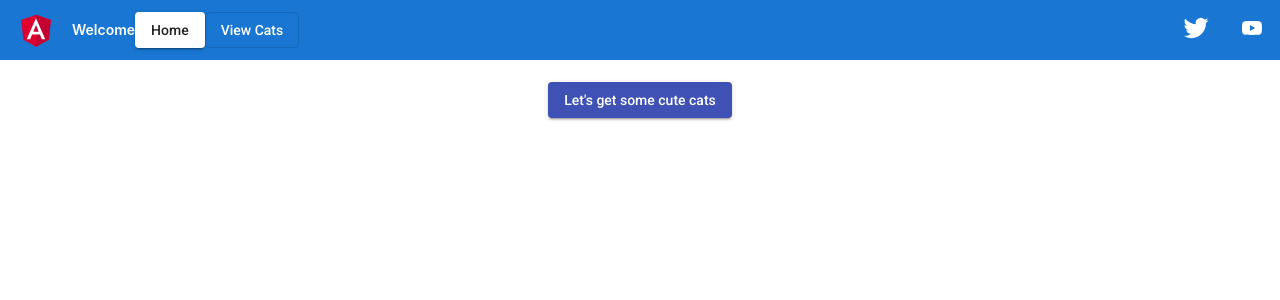
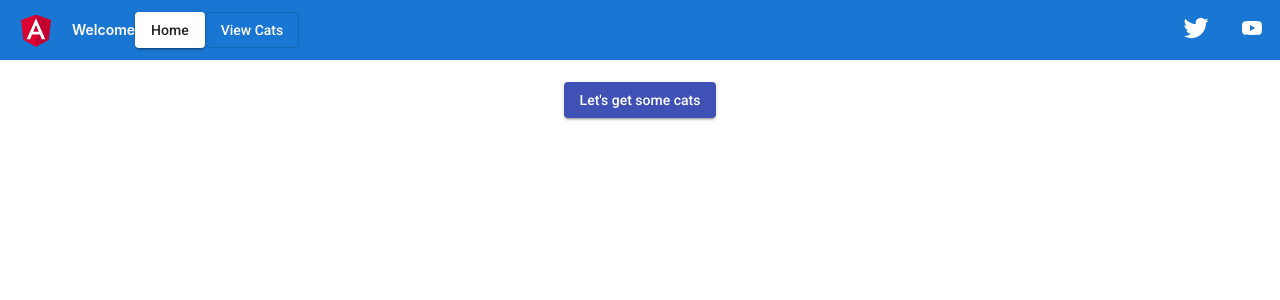
Before and after one commit to HenryZerocool/visual-antidote-henry, an Angular app: page /viewcats in a window 1280 px wide. Shown: the top 300 px of the page. Built offline with nearby package versions, Linux system fonts and the light colour scheme.

Commit message:
Update viewcats.component.html

```diff
--- a/src/app/viewcats/viewcats.component.html
+++ b/src/app/viewcats/viewcats.component.html
@@ -1,7 +1,7 @@
 <!-- <p>viewcats works!</p> -->
 <div class="content">
 
-    <button mat-raised-button (click)="getCat()" color="primary">Let's get some cute cats</button>
+    <button mat-raised-button (click)="getCat()" color="primary">Let's get some cats</button>
     <br>
     <div class="cat-views">
         <div class="cat" *ngFor="let item of randomCat">
```
